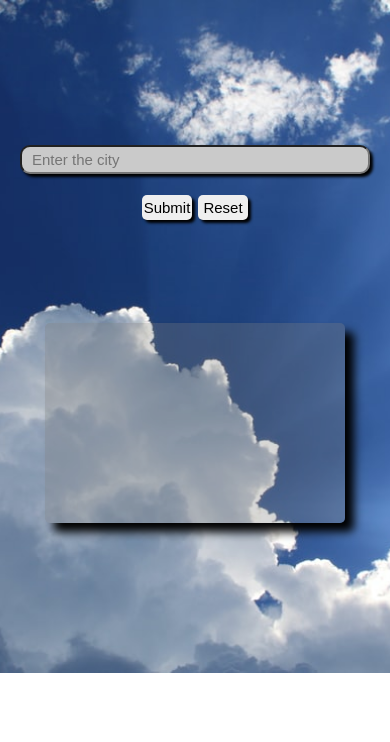
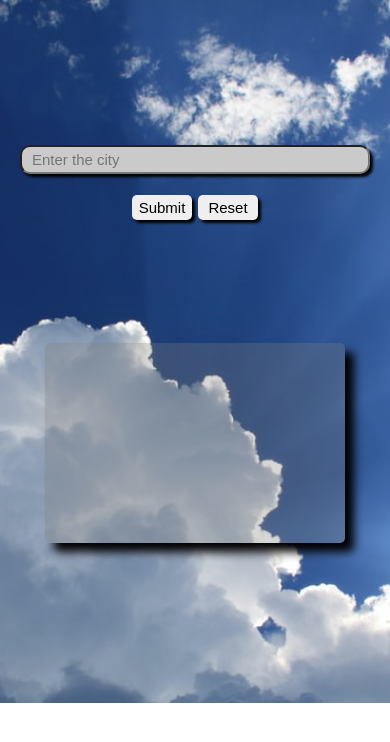
Before and after one commit to riteshsoni123/weather-app, a plain HTML site: page index.html in a window 390 px wide. Drawn offline with Linux system fonts and the light colour scheme.

Commit message:
made some changes in the margins

```diff
--- a/style.css
+++ b/style.css
@@ -141,7 +141,7 @@ input[type="submit"] {
     }
     input[type="submit"] {
         font-size: 15px;
-        width: 50px;
+        width: 60px;
         height: 25px;
         /* margin-top: 18px; */
     }
@@ -159,8 +159,8 @@ input[type="submit"] {
         margin-top: 135px;
     }
     .info{
-        margin-top: 100px;
-        margin-bottom: 150px;
+        margin-top: 120px;
+        margin-bottom: 160px;
         /* border: 2px solid red; */
     }
     #slide{
@@ -175,7 +175,7 @@ input[type="submit"] {
     }
     input[type="submit"] {
         font-size: 15px;
-        width: 50px;
+        width: 60px;
         height: 25px;
         /* margin-top: 18px; */
     }
```
